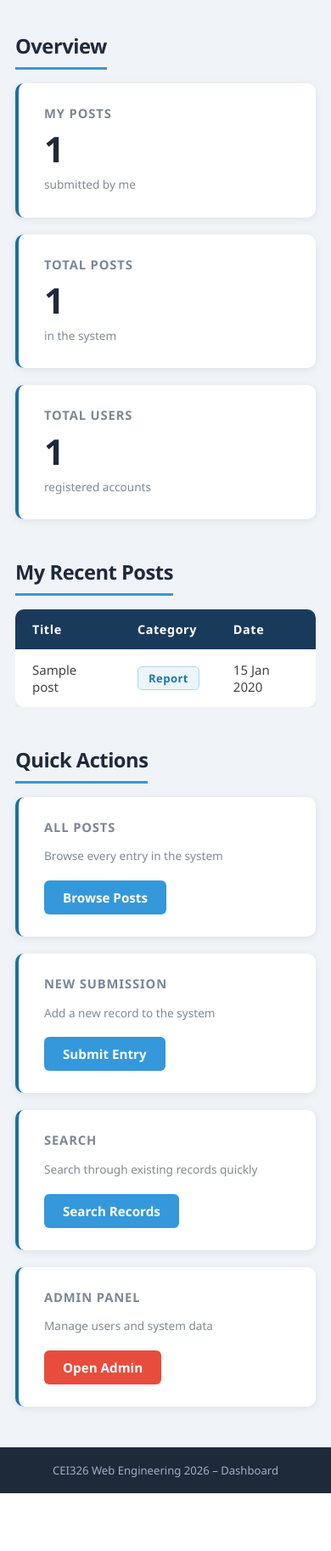
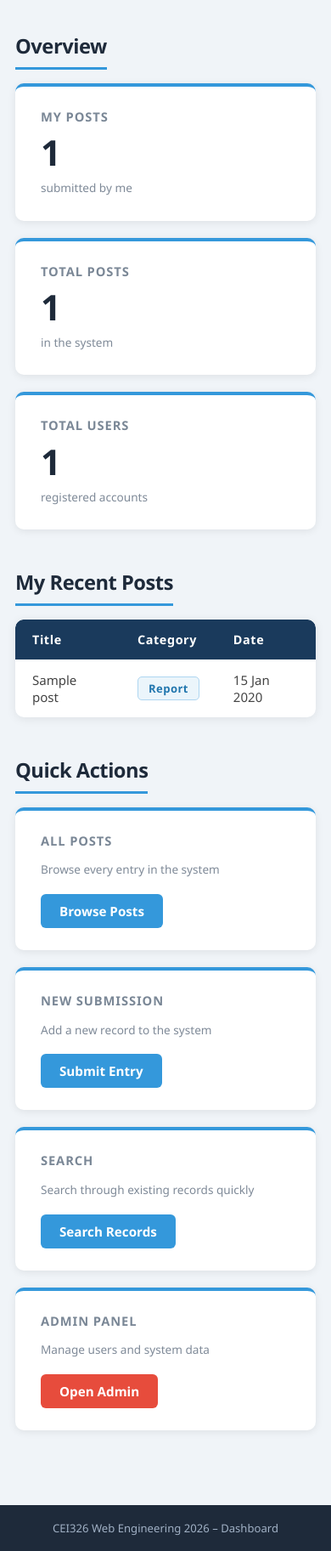
Before and after one commit to andreasn7/CSE_326_Project, a PHP site: page /modules/dashboard/dashboard.php in a window 390 px wide. Shown: the part 224-2049 px from the top of the page at 85% size. Before the commit the page ends 1981 px from the top, so only its background shows below. Run offline with PHP 8.4, Linux system fonts and the light colour scheme; the visitor is signed in with stand-in values (Sample User, id 1); tables that the repository leaves empty hold one stand-in row (values such as "Sample post").

Commit message:
Enhance layout and styling for responsiveness
Added flexbox layout to body and main sections. Updated panel and table styles for better responsiveness and aesthetics.

```diff
--- a/assets/css/style.css
+++ b/assets/css/style.css
@@ -10,6 +10,9 @@ body {
   font-family: 'Segoe UI', Tahoma, Geneva, Verdana, sans-serif;
   background-color: #f0f4f8;
   color: #2c3e50;
+  display: flex;
+  flex-direction: column;
+  min-height: 100vh;
 }
 
 /* Shared layout */
@@ -97,8 +100,10 @@ body {
 
 main {
   max-width: 1100px;
+  width: 100%;
   margin: 52px auto;
   padding: 0 40px;
+  flex: 1;
 }
 
 main section {
@@ -773,7 +778,7 @@ main section p {
 
 .panel-grid {
   display: grid;
-  grid-template-columns: repeat(auto-fit, minmax(180px, 1fr));
+  grid-template-columns: repeat(auto-fit, minmax(220px, 1fr));
   gap: 20px;
 }
 
@@ -782,7 +787,7 @@ main section p {
   border-radius: 10px;
   padding: 26px 30px;
   box-shadow: 0 2px 10px rgba(0, 0, 0, 0.08);
-  border-left: 4px solid #1a6fa8;
+  border-top: 4px solid #3498db;
   transition: transform 0.2s, box-shadow 0.2s;
 }
 
@@ -813,6 +818,10 @@ main section p {
 
 .table-wrapper {
   overflow-x: auto;
+  overflow-y: auto;
+  max-height: 400px;
+  border-radius: 10px;
+  box-shadow: 0 2px 12px rgba(0, 0, 0, 0.08);
 }
 
 .data-table {
@@ -821,7 +830,6 @@ main section p {
   background-color: #ffffff;
   border-radius: 10px;
   overflow: hidden;
-  box-shadow: 0 2px 12px rgba(0, 0, 0, 0.08);
 }
 
 .data-table thead tr {
@@ -835,6 +843,10 @@ main section p {
   font-size: 0.9rem;
   font-weight: 600;
   letter-spacing: 0.04em;
+  position: sticky;
+  top: 0;
+  z-index: 1;
+  background-color: #1a3a5c;
 }
 
 .data-table td {
```
